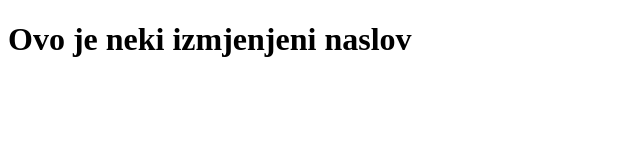
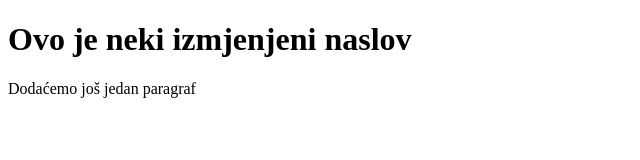
Before and after one commit to Luxus4ever/vjezba1, a plain HTML site: page index.html in a window 1280 px wide. Shown: the whole page, without its empty margins (0-640 px from the left). Drawn offline with Linux system fonts and the light colour scheme.

Commit message:
Update index.html
Dodat paragraf

```diff
--- a/index.html
+++ b/index.html
@@ -5,4 +5,5 @@
 
 <body>
 	<h1>Ovo je neki izmjenjeni naslov</h1>
+	<p>Dodaćemo još jedan paragraf</p>
 </body>
```
